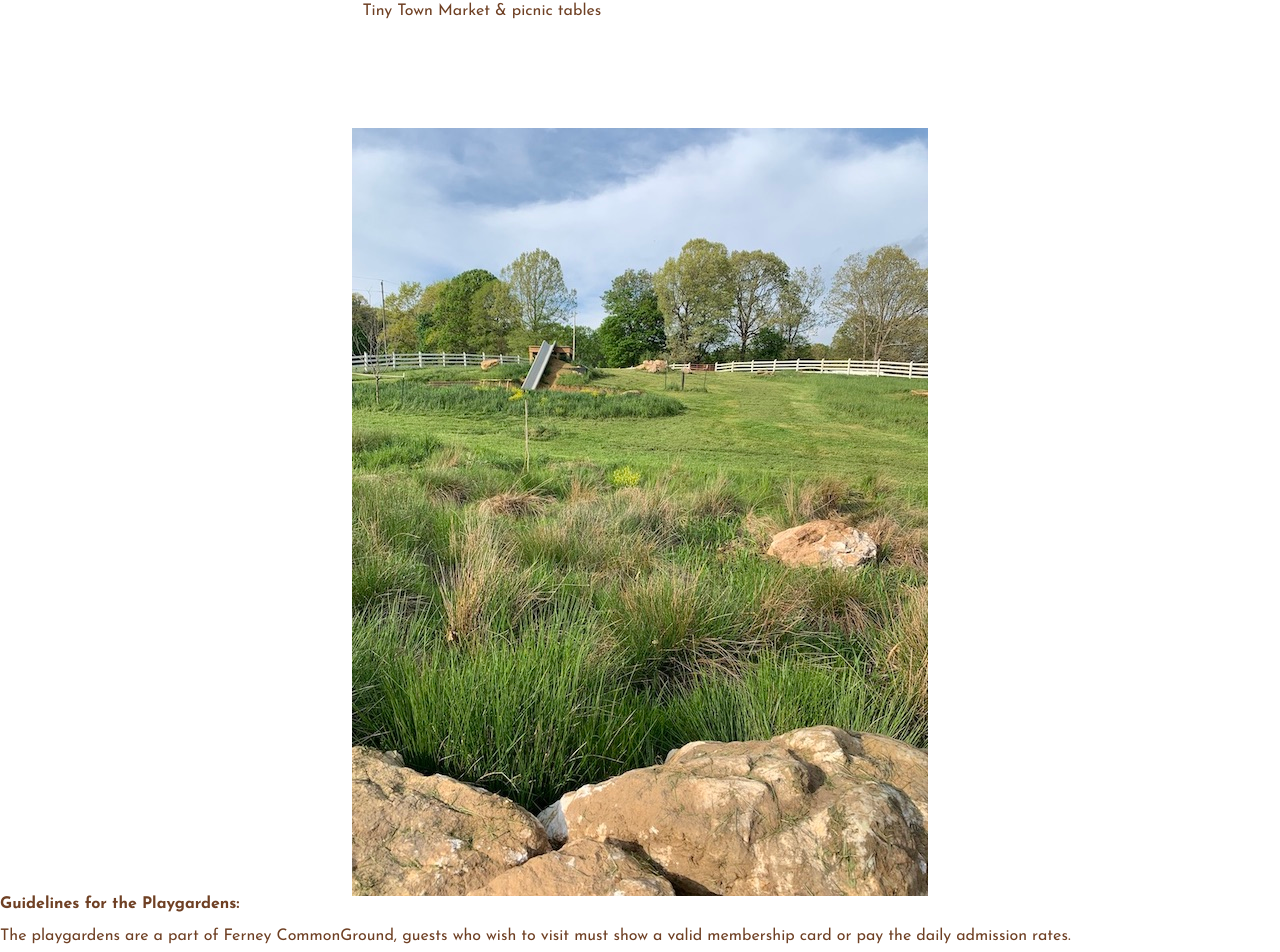
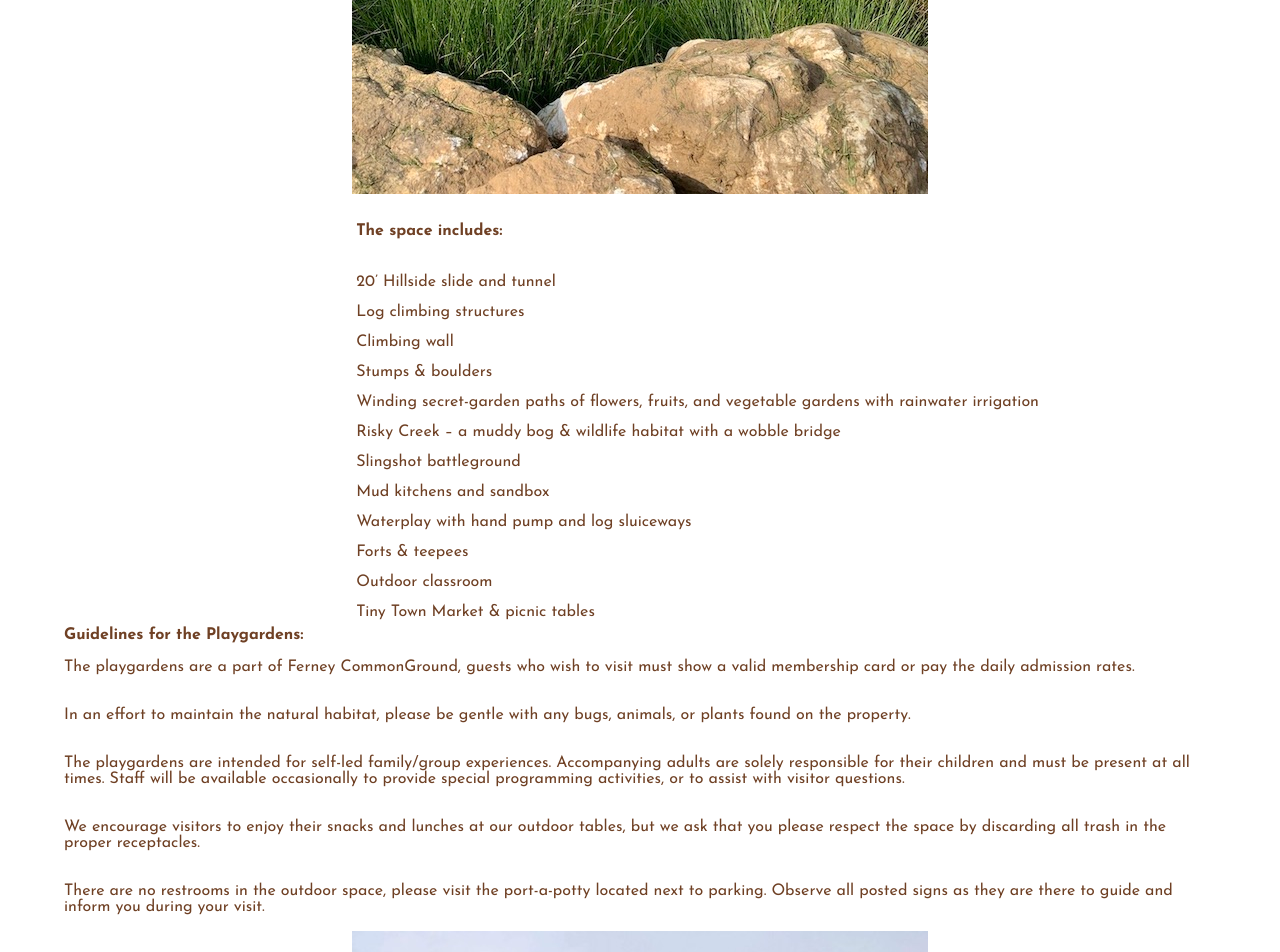
Before and after one commit to PlinytheYounger/ferney_commonGround, a React (Create React App) app: page /playgardens in a window 1280 px wide. Shown: the part 1500-2452 px from the top of the page. Built offline with nearby package versions, Linux system fonts and the light colour scheme.

Commit message:
added build folder

```diff
--- a/src/Components/Playgardens/PlaygardenContainer.js
+++ b/src/Components/Playgardens/PlaygardenContainer.js
@@ -16,6 +16,8 @@ const PlaygardenContainer = () => {
                     <h1>Playgardens</h1>
                 </div>
                 <div clasName="playgardens-page-container">
+
+                    <div className="first-container">
                         <div className="about-the-playgardens">
                             <h4>About the Playgardens</h4>
                             <p>Our playgardens are carefully created to encourage exploration and immersive hands-on learning for visitors of all ages. We provide a challenging and stimulating natural playground as well as a welcoming, casual space for adults to gather and relax.</p>
@@ -23,6 +25,12 @@ const PlaygardenContainer = () => {
                         </div>
                         <div className="playgarden-img2">
                             <img src={playgardenImg2} alt=""></img>
+                        </div>
+                    </div>
+
+                    <div className="second-container">
+                        <div className="playgarden-img1">
+                            <img src={playgardenImg1} alt=""></img>
                         </div>
                         <div className="space-attributes">
                             <h4>The space includes:</h4>
@@ -41,9 +49,9 @@ const PlaygardenContainer = () => {
                                 <li>Tiny Town Market & picnic tables</li>
                             </ul>
                         </div>
-                    <div className="playgarden-img1">
-                        <img src={playgardenImg1} alt=""></img>
                     </div>
+
+                    <div className="guidelines">
                         <div className="guidelines">
                             <h4>Guidelines for the Playgardens:</h4>
                             <p>The playgardens are a part of Ferney CommonGround, guests who wish to visit must show a valid membership card or pay the daily admission rates.
@@ -54,11 +62,14 @@ const PlaygardenContainer = () => {
                             <p>There are no restrooms in the outdoor space, please visit the port-a-potty located next to parking.
     Observe all posted signs as they are there to guide and inform you during your visit.</p>
                         </div>
+                    </div>
+                    <div className="last-container">
                         <div className="playgarden-img3">
                             <img src={playgardenImg3} alt=""></img>
                         </div>
                         <div className="playgarden-img4">
                             <img src={playgardenImg4} alt=""></img>
+                        </div>
                     </div>
 
                 </div>
--- a/src/Components/Playgardens/playgardenContainer.css
+++ b/src/Components/Playgardens/playgardenContainer.css
@@ -1,10 +1,10 @@
 .container-div {
     font-family: 'Josefin Sans';
     color: #6f4024;
-    display: grid;
-    place-items: center;
-    margin-top: 5%;
-    padding-bottom: 20%;
+    display: flex;
+    flex-direction: column;
+    align-items: center;
+    margin: 5%;
 }
 
 .title {
@@ -12,12 +12,8 @@
 }
 
 .playgardens-page-container {
-    width: 90%;
-    display: grid;
-    grid-template-columns: 45% 45%;
-    grid-template-rows: 24% 24% 24% 24%;
-    column-gap: 8%;
-    row-gap: 4%;
+    display: flex;
+    flex-direction: column;
 }
 
 .about-the-playgardens {
```
Lines whose indentation alone changed are shown as unchanged.
